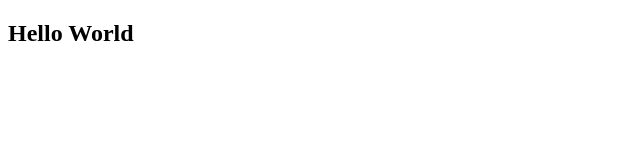
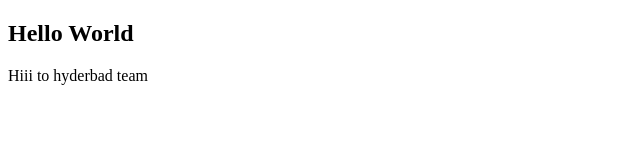
Before and after one commit to IndhuReddy20/gitdemo, a plain HTML site: page index.html in a window 1280 px wide. Shown: the whole page, without its empty margins (0-640 px from the left). Drawn offline with Linux system fonts and the light colour scheme.

Commit message:
hyd project

```diff
--- a/index.html
+++ b/index.html
@@ -7,5 +7,6 @@
 </head>
 <body>
     <h2>Hello World</h2>
+    Hiii to hyderbad team
 </body>
 </html>
```
